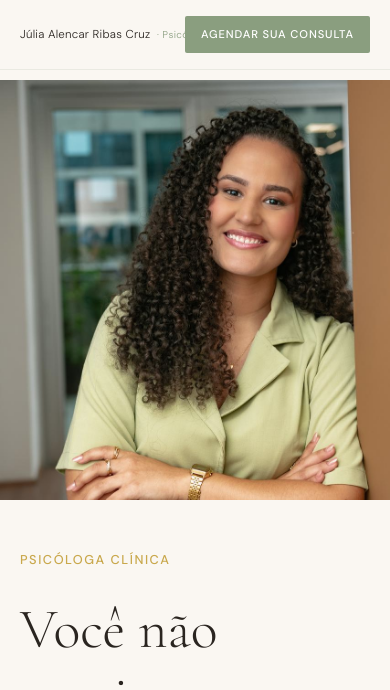
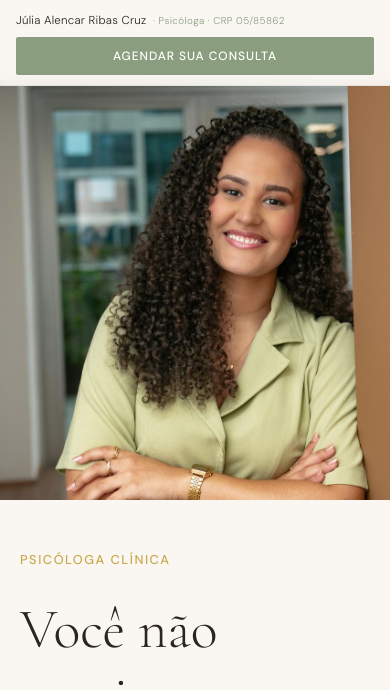
Before and after one commit to minddesignerbr/site-julia, a plain HTML site: page index.html in a window 390 px wide. Shown: the top 690 px of the page. Drawn offline with nearby package versions, Linux system fonts and the light colour scheme.

Commit message:
cabeçalho mobile em duas linhas

```diff
--- a/css/style.css
+++ b/css/style.css
@@ -900,6 +900,22 @@ img {
     padding: 0 1.25rem;
   }
 
+  .nav {
+    display: flex;
+    flex-direction: column;
+    align-items: flex-start;
+    padding: 0.6rem 1rem;
+  }
+
+  .nav .container {
+    display: contents;
+  }
+
+  .nav-cta {
+    width: 100%;
+    margin-top: 0.4rem;
+  }
+
   .nav-logo-name {
     font-size: 0.72rem;
     white-space: nowrap;
@@ -948,8 +964,10 @@ img {
   }
 
   .nav-cta .btn {
+    width: 100%;
+    text-align: center;
     padding: 0.5rem 1rem;
-    font-size: 0.7rem;
+    font-size: 0.75rem;
   }
 
   .hero-actions .btn,
```
